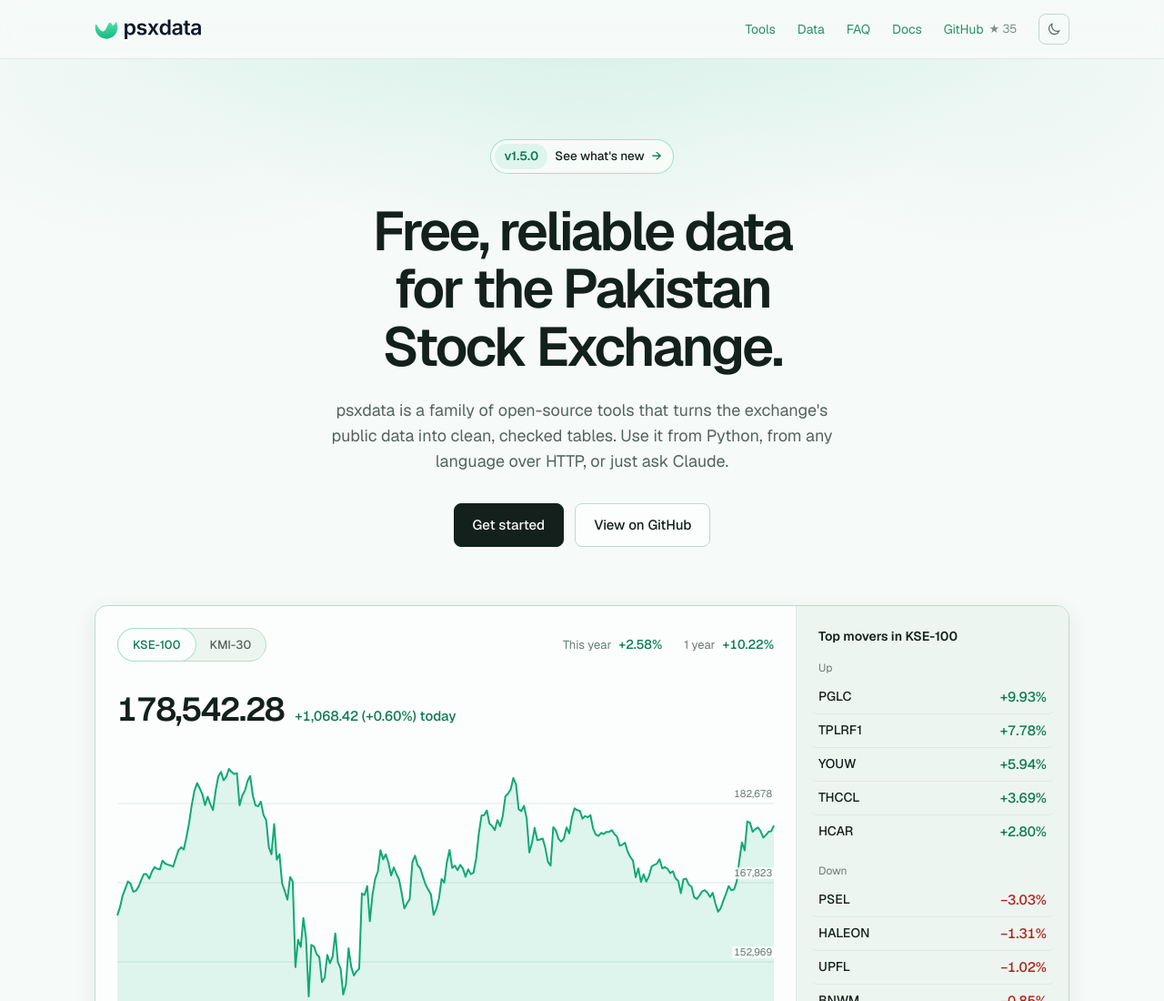
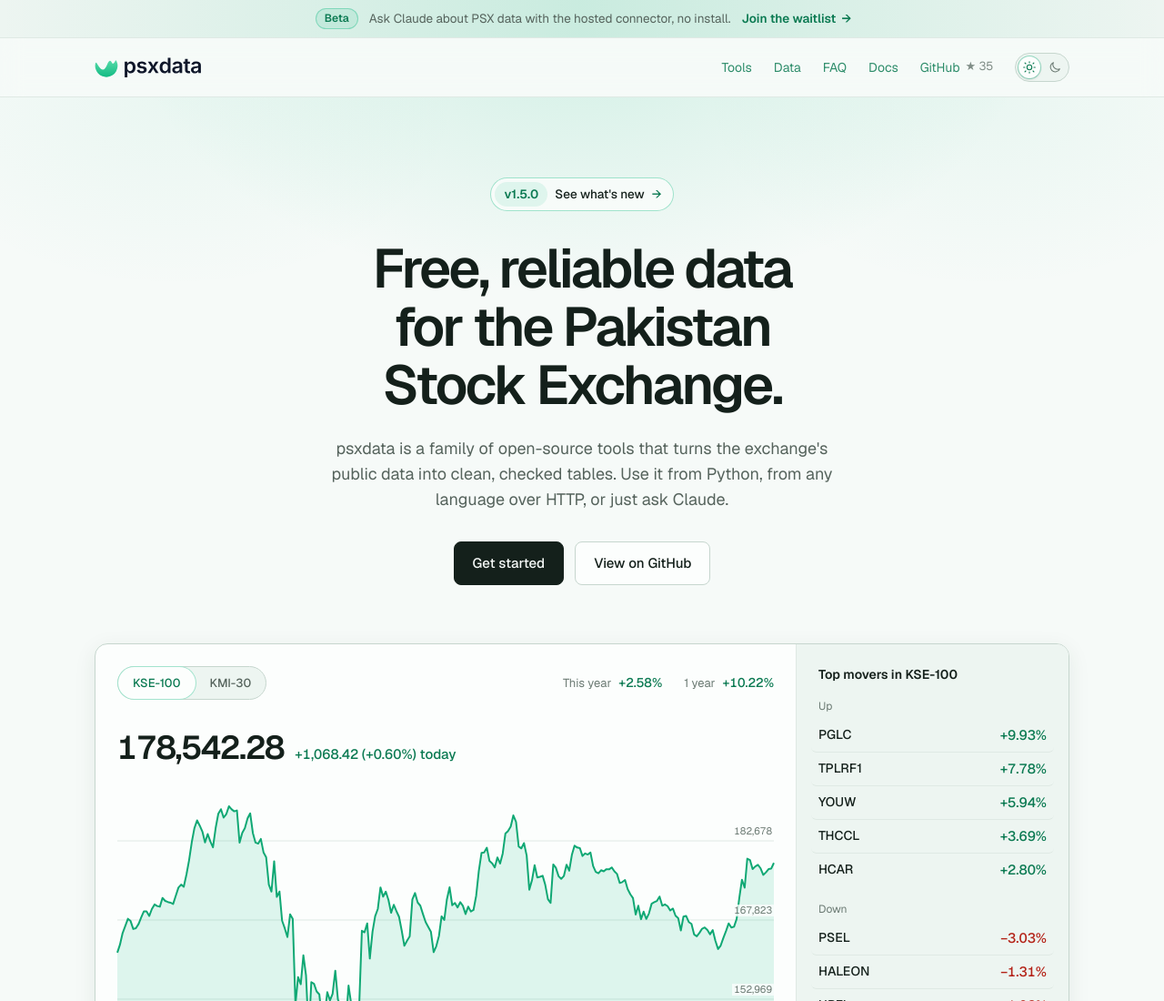
Before and after one commit to psxdata/psxdata-site, a plain HTML site: page public/index.html in a window 1280 px wide. Shown: the top 1100 px of the page at 91% size. Drawn offline with Linux system fonts and the light colour scheme; no server answers.

Commit message:
Waitlist announcement bar and pill theme switch

```diff
--- a/public/index.html
+++ b/public/index.html
@@ -29,6 +29,12 @@
 <body>
 <a class="skip" href="#main">Skip to content</a>
 
+<a class="announce" href="https://join.psxdata.org">
+  <span class="announce-tag">Beta</span>
+  <span class="announce-text">Ask Claude about PSX data with the hosted connector, no install.</span>
+  <span class="announce-cta">Join the waitlist <span class="arrow" aria-hidden="true">&rarr;</span></span>
+</a>
+
 <header class="site-header">
   <div class="wrap wide bar">
     <a class="logo" href="/" aria-label="psxdata home">
@@ -43,7 +49,7 @@
         <li><a href="https://docs.psxdata.org">Docs</a></li>
         <li><a class="gh" href="https://github.com/psxdata">GitHub<span class="stars" data-stat="stats.github_stars" data-format="stars" hidden></span></a></li>
         <li>
-          <button type="button" class="theme-toggle" id="theme-toggle" aria-label="Switch to dark theme">
+          <button type="button" class="theme-toggle" id="theme-toggle" aria-label="Switch to dark theme"><span class="tt-thumb" aria-hidden="true"></span>
             <svg class="icon-moon" viewBox="0 0 24 24" width="18" height="18" aria-hidden="true"><path d="M20 14.5A8 8 0 0 1 9.5 4a8 8 0 1 0 10.5 10.5Z" fill="none" stroke="currentColor" stroke-width="1.6" stroke-linejoin="round"/></svg>
             <svg class="icon-sun" viewBox="0 0 24 24" width="18" height="18" aria-hidden="true"><circle cx="12" cy="12" r="4" fill="none" stroke="currentColor" stroke-width="1.6"/><path d="M12 2.5v2M12 19.5v2M4.6 4.6l1.4 1.4M18 18l1.4 1.4M2.5 12h2M19.5 12h2M4.6 19.4 6 18M18 6l1.4-1.4" stroke="currentColor" stroke-width="1.6" stroke-linecap="round"/></svg>
           </button>
--- a/public/style.css
+++ b/public/style.css
@@ -85,6 +85,22 @@ a:hover{color:var(--accent);text-decoration-color:var(--mint-line)}
 .wrap.wide{max-width:1120px}
 @media (min-width:768px){.wrap{padding-inline:var(--s5)}}
 .bar{display:flex;justify-content:space-between;align-items:center;gap:var(--s4)}
+
+/* Announcement bar above the header: the hosted connector waitlist. Scrolls away; the header stays. */
+.announce{display:flex;justify-content:center;align-items:center;flex-wrap:wrap;gap:6px var(--s3);padding:9px var(--s4);
+  font-size:13.5px;line-height:1.4;text-align:center;text-decoration:none;color:var(--text);
+  background:linear-gradient(90deg,transparent,var(--mint-soft) 50%,transparent),var(--band);border-bottom:1px solid var(--line);
+  transition:background-color var(--fast)}
+.announce:hover{color:var(--text);background:linear-gradient(90deg,transparent,var(--mint-wash) 50%,transparent),var(--band)}
+.announce-tag{font-size:12px;font-weight:600;color:var(--accent);padding:2px 9px;border-radius:999px;background:var(--mint-soft);border:1px solid var(--mint-line)}
+.announce-text{color:var(--muted)}
+.announce-cta{font-weight:600;color:var(--accent);white-space:nowrap}
+.announce .arrow{display:inline-block;transition:transform var(--med) var(--ease)}
+.announce:hover .arrow{transform:translateX(3px)}
+[data-theme="dark"] .announce{background:var(--band)}
+[data-theme="dark"] .announce:hover{background:color-mix(in srgb,var(--band) 92%,var(--mint))}
+[data-theme="dark"] .announce-tag{border-color:rgba(52,211,153,.4)}
+@media (max-width:520px){.announce-text{display:none}}
 
 /* Header */
 .site-header{position:sticky;top:0;z-index:10;border-bottom:1px solid var(--line);
@@ -348,6 +364,25 @@ td.cell-wrap{white-space:normal;min-width:120px}
 .footer-links a{text-decoration:none;color:var(--muted)}
 .footer-links a:hover{color:var(--accent)}
 
+/* Theme switch: a pill with the sun and moon side by side and a knob that slides under the active
+   one. Overrides the earlier square-button rules. */
+.theme-toggle{position:relative;display:inline-flex;align-items:center;justify-content:space-between;width:60px;height:32px;padding:0 7px;
+  border:1px solid var(--line-strong);border-radius:999px;background:var(--band);color:var(--faint);cursor:pointer;
+  transition:border-color var(--fast),background-color var(--fast)}
+.theme-toggle:hover{border-color:var(--mint-line);background:var(--band)}
+[data-theme="dark"] .theme-toggle:hover{border-color:var(--hover-line);background:var(--band)}
+.theme-toggle:focus-visible{outline-offset:3px;border-radius:999px}
+[data-theme] .theme-toggle svg{display:block;position:relative;z-index:1;width:16px;height:16px;color:var(--faint);
+  transition:color var(--med) var(--ease),transform 500ms var(--ease)}
+.theme-toggle .icon-sun{order:-1}
+.theme-toggle:hover svg{transform:none}
+[data-theme="light"] .theme-toggle .icon-sun,[data-theme="dark"] .theme-toggle .icon-moon{color:var(--accent)}
+.theme-toggle:hover .icon-sun{transform:rotate(45deg)}
+.theme-toggle:hover .icon-moon{transform:rotate(-12deg)}
+.tt-thumb{position:absolute;top:3px;left:3px;width:24px;height:24px;border-radius:50%;background:var(--surface);
+  box-shadow:0 1px 3px rgba(16,40,30,.18),0 0 0 1px var(--mint-line);transition:transform 380ms var(--ease)}
+[data-theme="dark"] .tt-thumb{transform:translateX(28px);box-shadow:0 1px 3px rgba(0,0,0,.5),0 0 0 1px rgba(52,211,153,.45)}
+
 /* Respect a reduced-motion preference everywhere. */
 @media (prefers-reduced-motion:reduce){
   html{scroll-behavior:auto}
```
